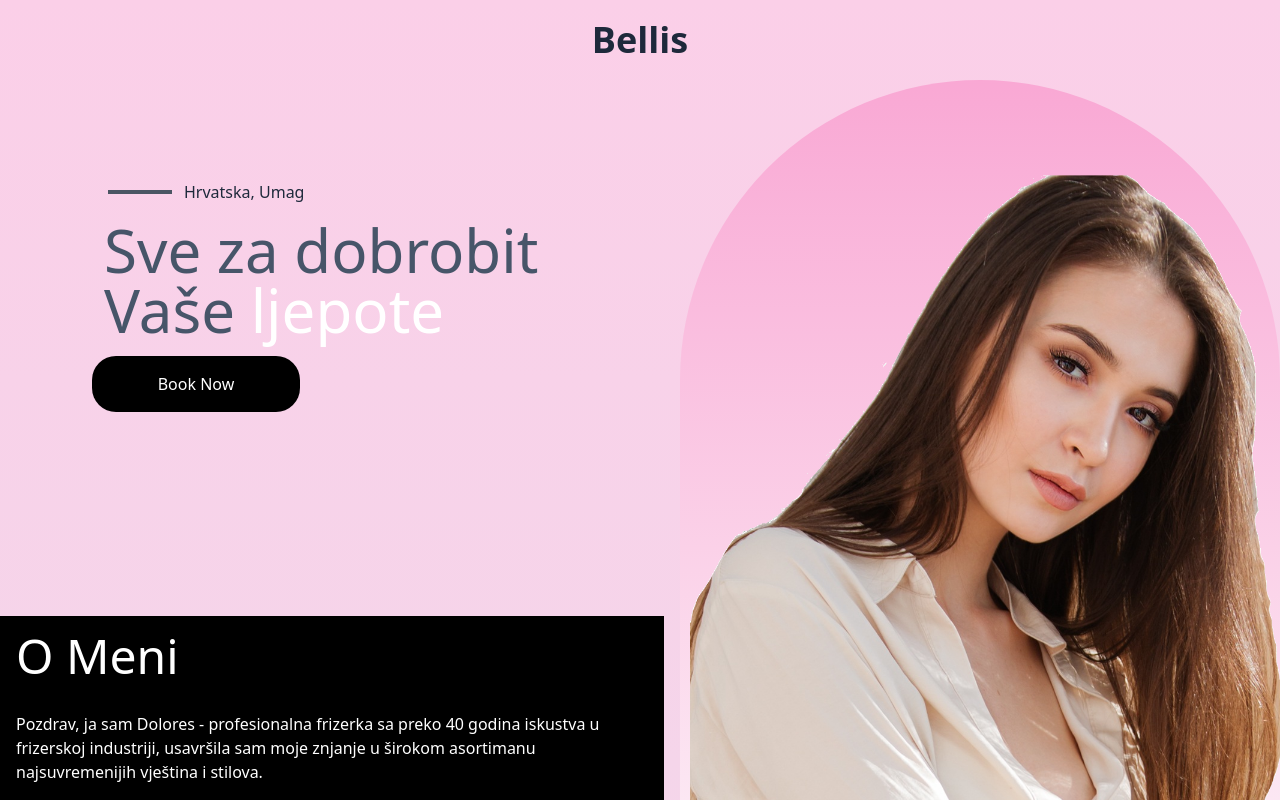
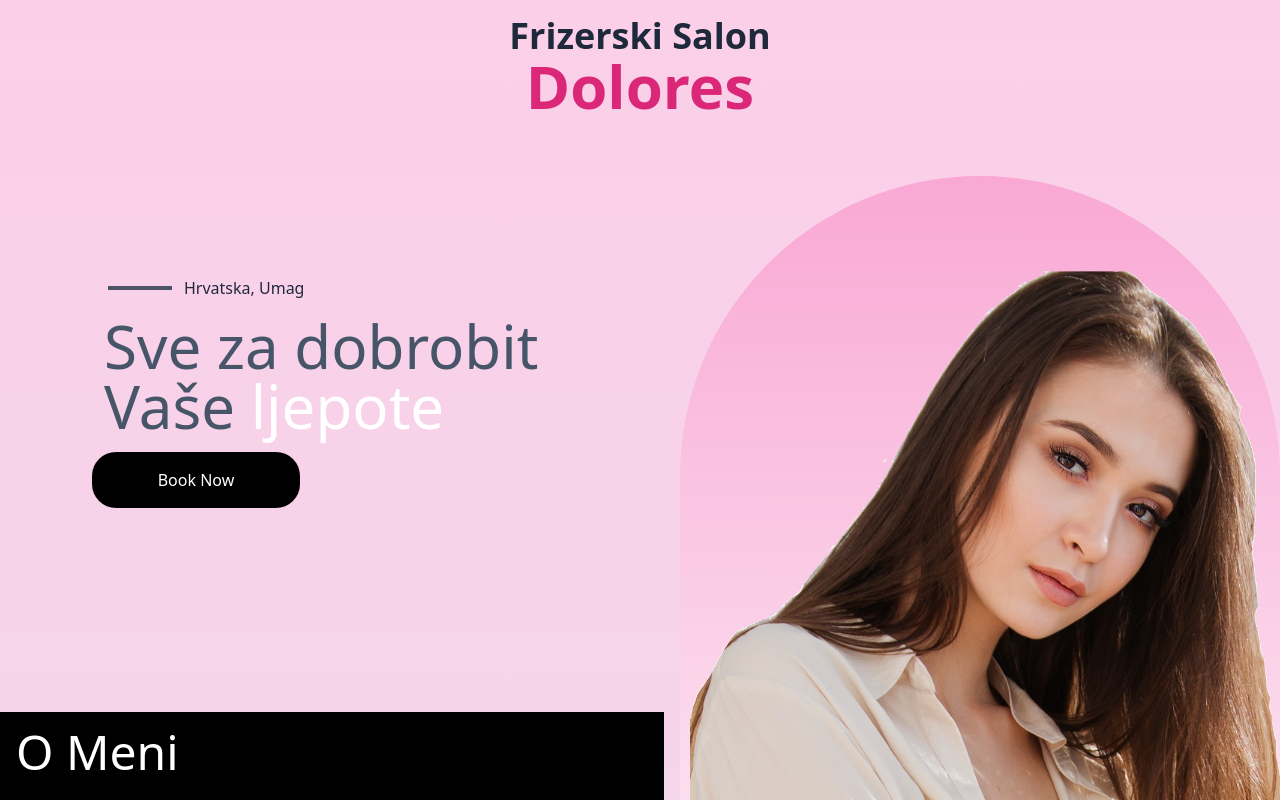
Before and after one commit to MorisSirotic/website-bellis-salon, a React (Vite) app: page / in a window 1280 px wide. Shown: the top 800 px of the page. Built offline with nearby package versions, Linux system fonts and the light colour scheme.

Commit message:
Name change

```diff
--- a/src/components/Navbar.jsx
+++ b/src/components/Navbar.jsx
@@ -1,8 +1,8 @@
 export const Navbar = () => {
   return (
-    <div className="flex w-full h-20">
-      <div className="text-4xl self-center justify-self-center m-auto font-bold">
-        Bellis
+    <div className="flex w-full h-20 p-4 mb-24">
+      <div className="text-4xl self-center justify-self-center m-auto text-center font-bold">
+        Frizerski Salon <br/> <span className="text-pink-600 text-6xl">Dolores</span>
       </div>
     </div>
   );
```
